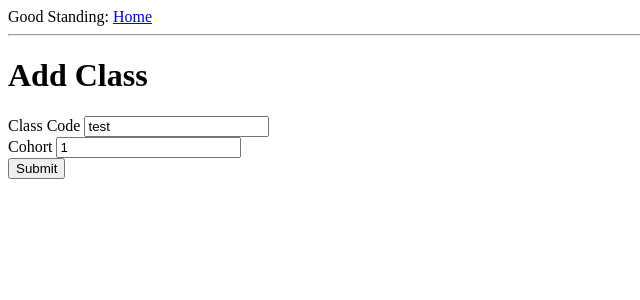
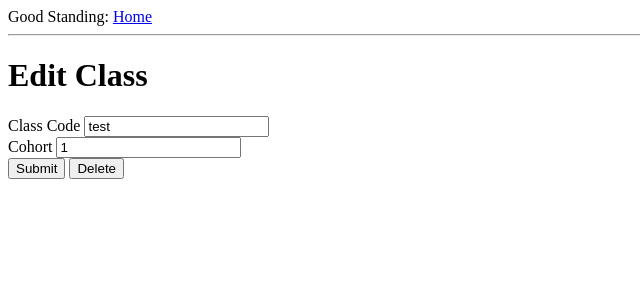
Before and after one commit to jaduff/goodstanding, a Flask app: a page that uses app/templates/modifyclass.html in a window 1280 px wide. Shown: the top 300 px of the page, without its empty margins (0-640 px from the left). Run offline with Flask 2, Linux system fonts and the light colour scheme; data comes from the database, SQL or seed files in the repository; both versions use the stored data as it was after the commit; some libraries are stand-ins or nearby versions.

Commit message:
classes CRUD implemented

```diff
--- a/app/forms.py
+++ b/app/forms.py
@@ -10,4 +10,13 @@ class LoginForm(Form):
 class ClassForm(Form):
     classCode = StringField('Class Code', validators=[DataRequired()])
     cohort = IntegerField('Cohort', validators=[DataRequired()])
+
+class AddClassForm(ClassForm):
     submit = SubmitField('Submit')
+
+class EditClassForm(ClassForm):
+    submit = SubmitField('Submit')
+    delete = SubmitField('Delete')
+
+class DeleteClassForm(ClassForm):
+    confirmDelete = SubmitField('Confirm Delete')
--- a/app/templates/modifyclass.html
+++ b/app/templates/modifyclass.html
@@ -5,6 +5,6 @@
 {% block content %}
     <script type="text/javascript">
     </script>
-    <h1>Add Class</h1>
+    <h1>{{ title }}</h1>
     {{ wtf.quick_form(form) }}
 {% endblock %}
--- a/app/views.py
+++ b/app/views.py
@@ -1,6 +1,6 @@
 from flask import render_template, flash, redirect
 from app import app, db
-from .forms import LoginForm, ClassForm
+from .forms import LoginForm, ClassForm, AddClassForm, EditClassForm, DeleteClassForm
 from .models import gsClass
 
 
@@ -45,7 +45,7 @@ def classes():
 
 @app.route('/classes/add', methods=['GET', 'POST'])
 def addClass():
-    form = ClassForm()
+    form = AddClassForm()
     if form.validate_on_submit():
         gsclass = gsClass(classCode=form.classCode.data, cohort=form.cohort.data)
         db.session.add(gsclass)
@@ -63,8 +63,10 @@ def modifyClass(classcode):
     if gsclass == None:
         flash('Sorry, class ' + classcode + ' doesn\'t exist')
         return redirect('/classes')
-    form = ClassForm(obj=gsclass)
+    form = EditClassForm(obj=gsclass)
     if form.validate_on_submit():
+        if form.delete.data == True:
+            return redirect('/classes/delete/%s' % (form.classCode.data))
         gsclass.classCode = form.classCode.data
         gsclass.cohort = form.cohort.data
         db.session.add(gsclass)
@@ -76,3 +78,17 @@ def modifyClass(classcode):
     return render_template('modifyclass.html',
                            title='Edit Class',
                            form=form)
+
+@app.route('/classes/delete/<classcode>', methods=['GET', 'POST'])
+def deleteClass(classcode):
+    gsclass = gsClass.query.filter_by(classCode=classcode).first()
+    form = DeleteClassForm(obj=gsclass)
+    if form.validate_on_submit():
+        db.session.delete(gsclass)
+        db.session.commit()
+        flash('Class %s has been deleted' % (form.classCode.data))
+        return redirect('/classes')
+    flash('Are you sure you want to delete class %s' % (form.classCode.data))
+    return render_template('modifyclass.html',
+                           title='Delete Class',
+                           form=form)
```
Also changed, not shown: app.db.
